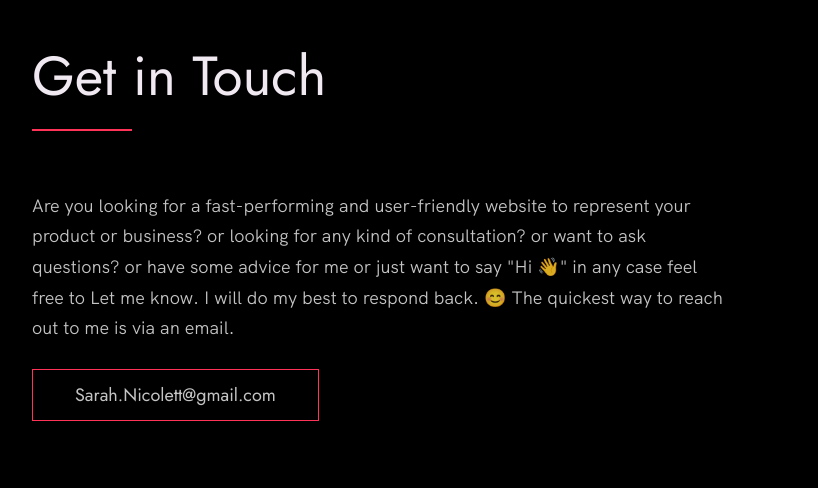
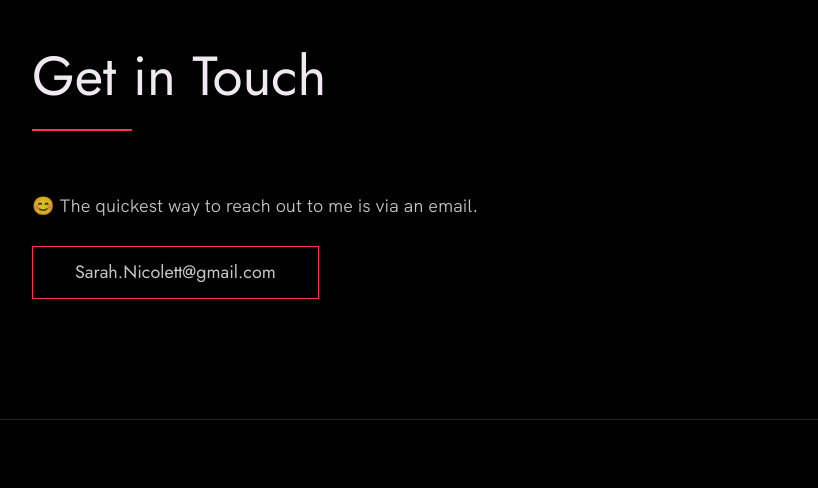
Before and after one commit to saranicolett/portfolio, a website: page index.html in a window 1280 px wide. Shown: the part 3990-4478 px from the top of the page, without its empty margins (58-876 px from the left). Drawn offline with Linux system fonts and the light colour scheme.

Commit message:
Update index.html

```diff
--- a/index.html
+++ b/index.html
@@ -195,11 +195,7 @@
       <h2>Get in Touch</h2>
       <div class="contact__info">
         <p>
-          Are you looking for a fast-performing and user-friendly website to
-          represent your product or business? or looking for any kind of
-          consultation? or want to ask questions? or have some advice for me
-          or just want to say "Hi 👋" in any case feel free to Let me know. I
-          will do my best to respond back. 😊 The quickest way to reach out to
+          😊 The quickest way to reach out to
           me is via an email.
         </p>
         <!-- Replace the email with yours -->
```
